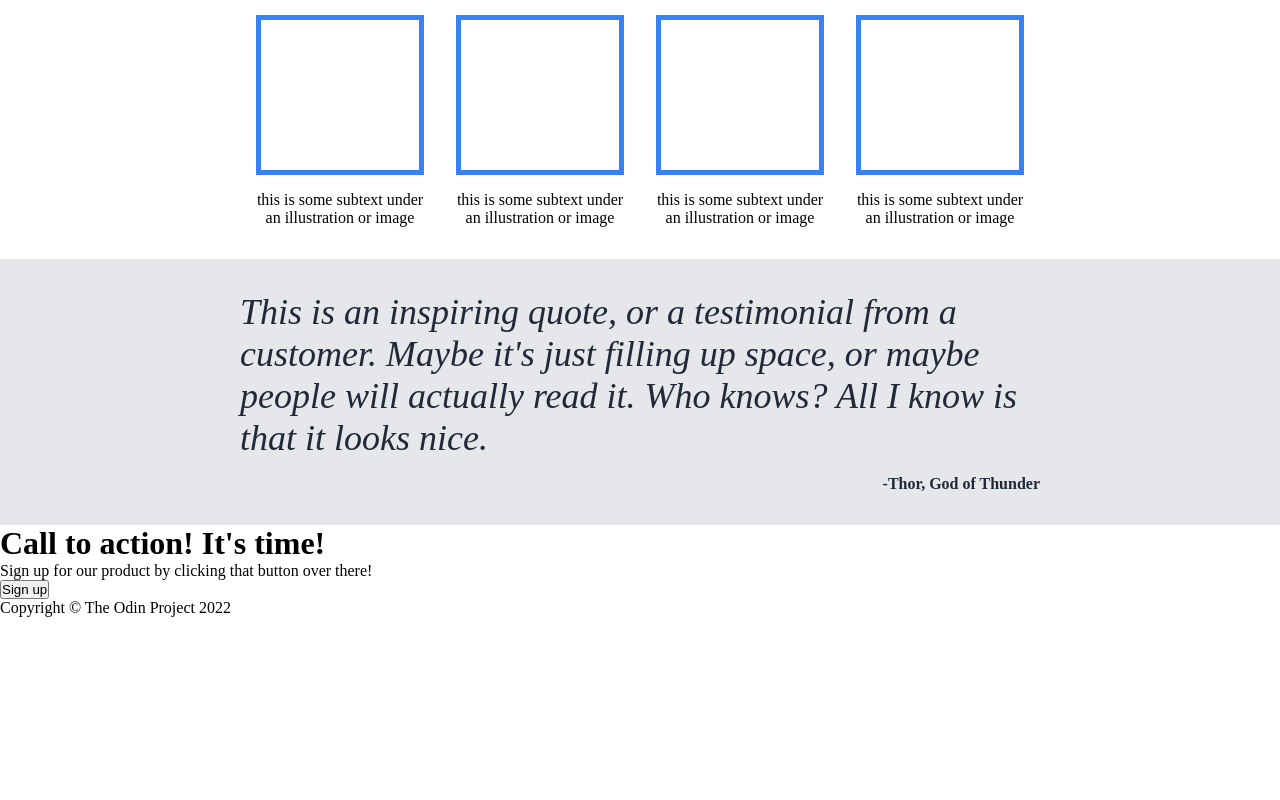
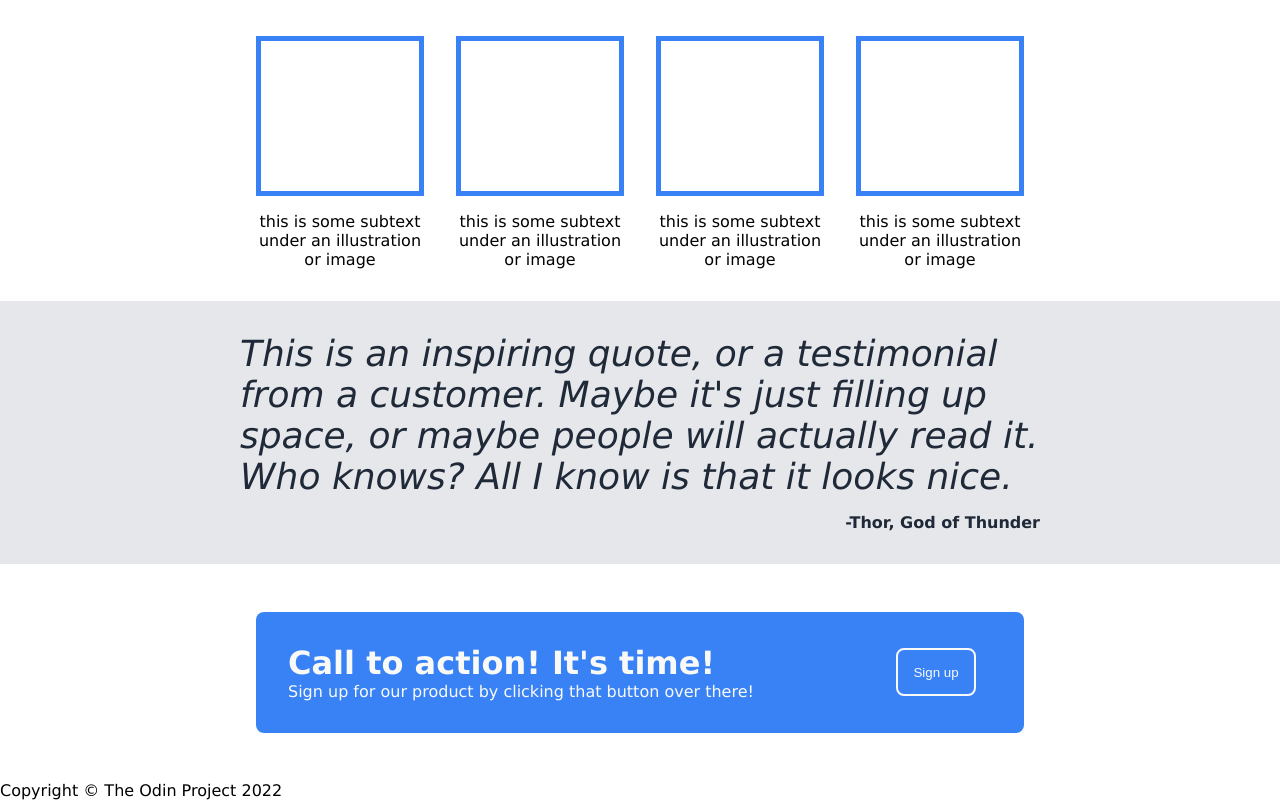
Before and after one commit to ls1955/Landing-Page, a plain HTML site: page index.html in a window 1280 px wide. Shown: the part 481-1281 px from the top of the page. Before the commit the page ends 1098 px from the top, so only its background shows below. Drawn offline with Linux system fonts and the light colour scheme.

Commit message:
Insert style into sign up section

```diff
--- a/style.css
+++ b/style.css
@@ -1,6 +1,10 @@
 *{
     padding: 0;
     margin: 0;
+}
+
+body{
+    font-family: Verdana, Geneva, Tahoma, sans-serif;
 }
 
 /* header section */
@@ -121,3 +125,29 @@
     font-weight: bolder;
     align-self: flex-end;
 }
+
+/* signUp section */
+.signUpSection{
+    padding: 2rem 15rem;
+    margin: 1rem;
+}
+
+.signUpSection .container{
+    background-color: #3882f6;
+    border-radius: 0.5rem;
+    color: #f9faf8;
+    display: flex;
+    justify-content: space-between;
+    align-items: center;
+    padding: 2rem;
+}
+
+.signUpSection button{
+    background-color: #3882f6;
+    border: 2px solid #f9faf8;
+    border-radius: 0.5rem;
+    color: #f9faf8;
+    min-width: 5rem;
+    height: 3rem;
+    margin-right: 1rem;
+}
```
